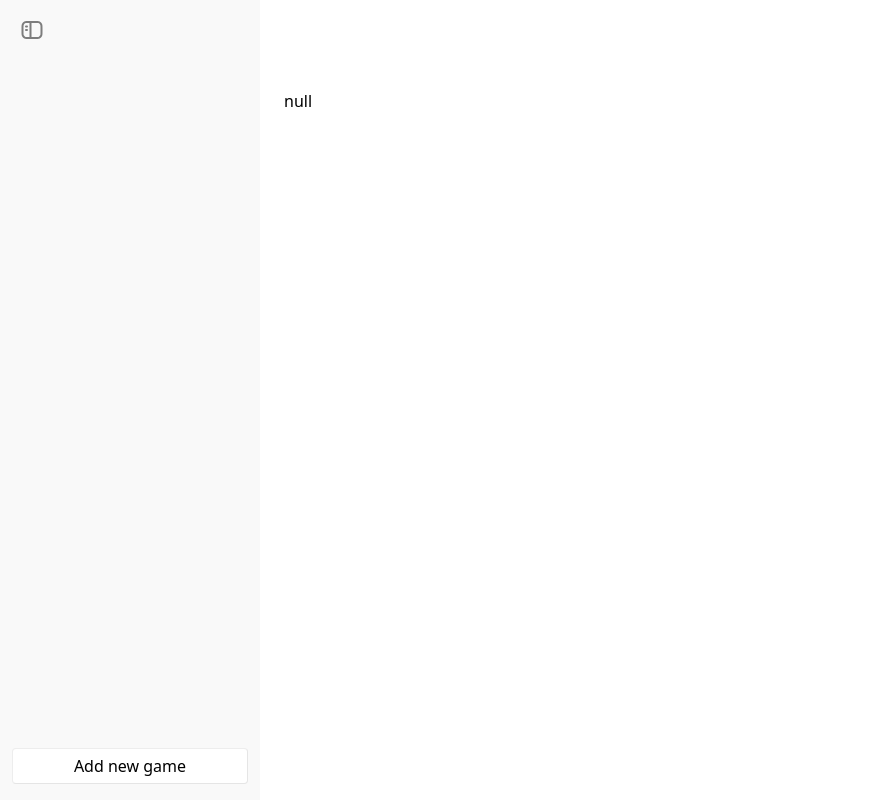
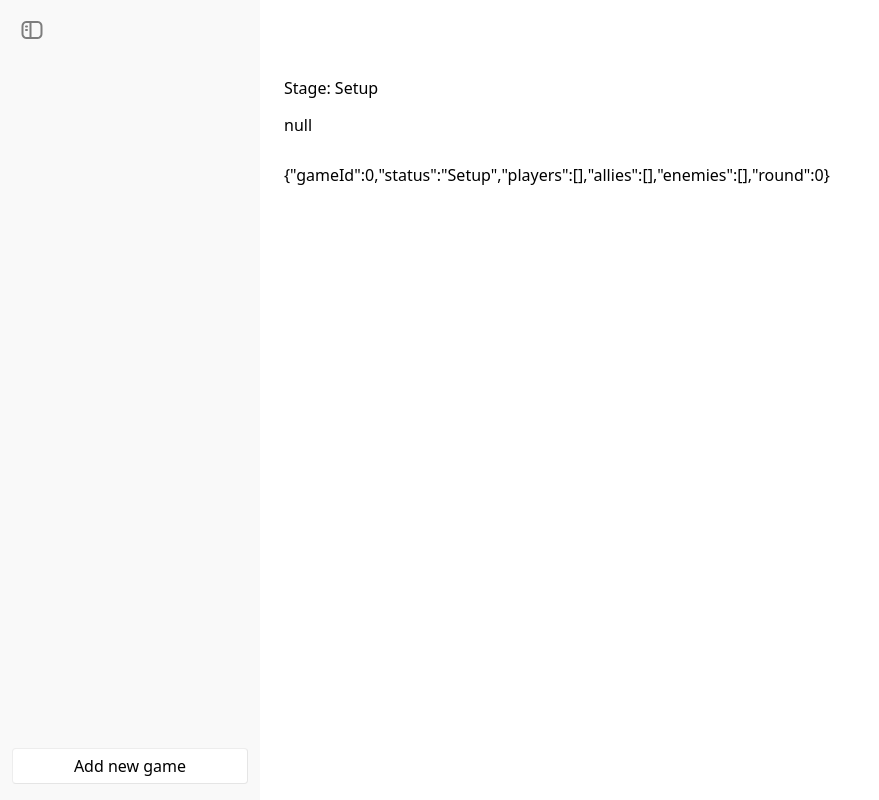
Before and after one commit to MykolaKroshko/DnD-fighting-orderer, a React (Vite) app: page / in a window 1280 px wide. Shown: the whole page, without its empty margins (0-879 px from the left). Built offline with nearby package versions, Linux system fonts and the light colour scheme.

Commit message:
basic details config

```diff
--- a/src/App.tsx
+++ b/src/App.tsx
@@ -2,11 +2,11 @@ import './App.scss';
 import { createContext, type ReactElement, useMemo, useState } from 'react';
 import { RouterProvider } from 'react-router-dom';
 import { router } from '@/routes';
-import { type Game } from '@/types';
+import { type IGame } from '@/types';
 
 interface IGlobalContext {
-  currentGame: Game | null;
-  setCurrentGame: (game: Game) => void;
+  currentGame: IGame | null;
+  setCurrentGame: (game: IGame) => void;
 }
 
 export const GlobalContext = createContext<IGlobalContext>({
@@ -15,7 +15,7 @@ export const GlobalContext = createContext<IGlobalContext>({
 });
 
 export function App(): ReactElement {
-  const [currentGame, setCurrentGame] = useState<Game | null>(null);
+  const [currentGame, setCurrentGame] = useState<IGame | null>(null);
 
   const ctxValue = useMemo<IGlobalContext>(
     () => ({
--- a/src/components/AppAside/AppAside.tsx
+++ b/src/components/AppAside/AppAside.tsx
@@ -9,23 +9,23 @@ import { LayoutContext } from '@/components/AppLayout/AppLayout';
 import { Input } from '@/components/Input/Input';
 import { Modal } from '@/components/Modal/Modal';
 import { Pages } from '@/routes';
-import { type Game } from '@/types';
+import { type IGame } from '@/types';
 
 const LS_LIST_KEY = 'dnd_fo_games_list';
 
-const getGamesList = (): Game[] => {
+const getGamesList = (): IGame[] => {
   const gamesList = localStorage.getItem(LS_LIST_KEY);
   return gamesList !== null ? JSON.parse(gamesList) : [];
 };
 
-const setGamesList = (games: Game[]): void => {
+const setGamesList = (games: IGame[]): void => {
   localStorage.setItem(LS_LIST_KEY, JSON.stringify(games));
 };
 
 export function AppAside(): React.ReactElement {
   const { setCurrentGame, currentGame } = useContext(GlobalContext);
   const { sidebarOpen, onToggleSidebar, isMobile } = useContext(LayoutContext);
-  const [games, setGames] = React.useState<Game[]>(getGamesList());
+  const [games, setGames] = React.useState<IGame[]>(getGamesList());
   const [isModalOpen, setIsModalOpen] = React.useState<boolean>(false);
   const [formInput, setFormInput] = React.useState<string>('');
   const { id } = useParams();
@@ -50,7 +50,7 @@ export function AppAside(): React.ReactElement {
   };
 
   const onConfirmModal = (): void => {
-    const newGame: Game = { id: Math.round(Math.random() * 1_000_000_000), title: formInput };
+    const newGame: IGame = { id: Math.round(Math.random() * 1_000_000_000), title: formInput };
     const newGames = [...games, newGame].toSorted((a, b) => a.title.localeCompare(b.title));
     setCurrentGame(newGame);
     setGames(newGames);
@@ -96,9 +96,9 @@ export function AppAside(): React.ReactElement {
 }
 
 interface IListItemProps {
-  game: Game;
+  game: IGame;
   currentGameId: number | undefined;
-  setCurrentGame: (game: Game) => void;
+  setCurrentGame: (game: IGame) => void;
 }
 
 function ListItem({ game, currentGameId, setCurrentGame }: IListItemProps): React.ReactElement {
--- a/src/components/AppLayout/styles.module.scss
+++ b/src/components/AppLayout/styles.module.scss
@@ -14,6 +14,7 @@
 
 .main {
   display: flex;
+  flex-direction: column;
   flex-grow: 1;
   padding: 16px 24px;
 }
--- a/src/components/MainPage/MainPage.tsx
+++ b/src/components/MainPage/MainPage.tsx
@@ -1,8 +1,50 @@
-import React, { useContext } from 'react';
+import React, { useContext, useEffect } from 'react';
 import { GlobalContext } from '@/App';
+import { GameStatus, type IGameDetails } from '@/types';
+
+const LS_GAME_DETAIL_KEY = 'dnd_fo_game_details';
+
+const emptyGameDetails: IGameDetails = {
+  gameId: 0,
+  status: GameStatus.Setup,
+  players: [],
+  allies: [],
+  enemies: [],
+  round: 0,
+};
+
+const getLSGameDetail = (currentGameId: number): IGameDetails => {
+  const gameDetail = localStorage.getItem(LS_GAME_DETAIL_KEY + '__' + currentGameId);
+  return gameDetail !== null ? JSON.parse(gameDetail) : { ...emptyGameDetails, gameId: currentGameId };
+};
+
+// const setLSGameDetail = (details: IGameDetails): void => {
+//   localStorage.setItem(LS_GAME_DETAIL_KEY + '__' + details.gameId, JSON.stringify(details));
+// };
 
 export function MainPage(): React.ReactElement {
   const { currentGame } = useContext(GlobalContext);
+  const [gameDetails, setGameDetails] = React.useState<IGameDetails>({
+    ...emptyGameDetails,
+    gameId: currentGame?.id ?? 0,
+  });
 
-  return <p>{JSON.stringify(currentGame)}</p>;
+  // function updateGameDetails(newDetails: IGameDetails): void {
+  //   setGameDetails(newDetails);
+  //   setLSGameDetail(newDetails);
+  // }
+
+  useEffect(() => {
+    if (currentGame?.id !== undefined) {
+      setGameDetails(getLSGameDetail(currentGame.id));
+    }
+  }, [currentGame?.id]);
+
+  return (
+    <>
+      <h4>Stage: {gameDetails.status}</h4>
+      <p>{JSON.stringify(currentGame)}</p>
+      <p>{JSON.stringify(gameDetails)}</p>
+    </>
+  );
 }
--- a/src/types.ts
+++ b/src/types.ts
@@ -1,4 +1,31 @@
-export interface Game {
+export interface IGame {
   title: string;
   id: number;
 }
+
+export enum GameStatus {
+  Setup = 'Setup',
+  Combat = 'Combat',
+}
+
+export enum PlayerType {
+  player = 'player',
+  ally = 'ally',
+  enemy = 'enemy',
+}
+
+interface IPlayer {
+  name: string;
+  type: PlayerType;
+  initiative: number;
+  dex?: number;
+}
+
+export interface IGameDetails {
+  gameId: number;
+  status: GameStatus;
+  players: IPlayer[];
+  allies: IPlayer[];
+  enemies: IPlayer[];
+  round: number;
+}
```
